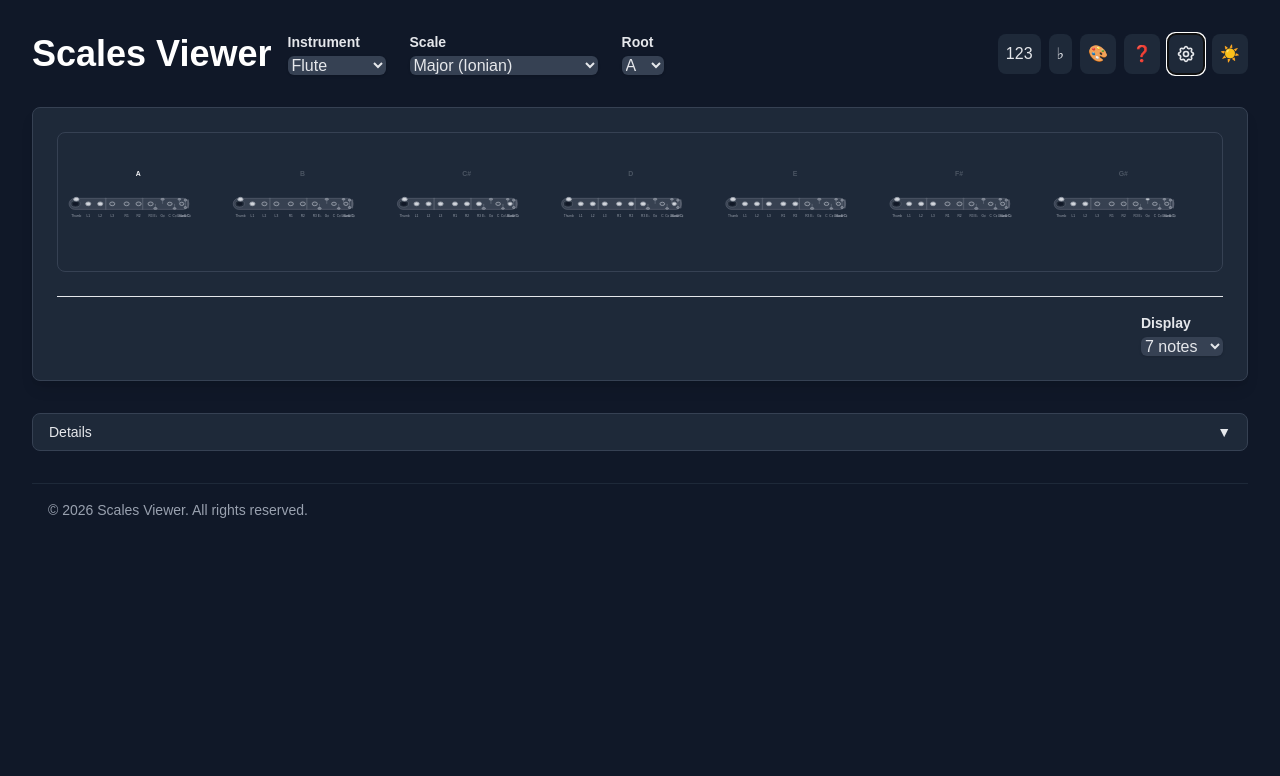
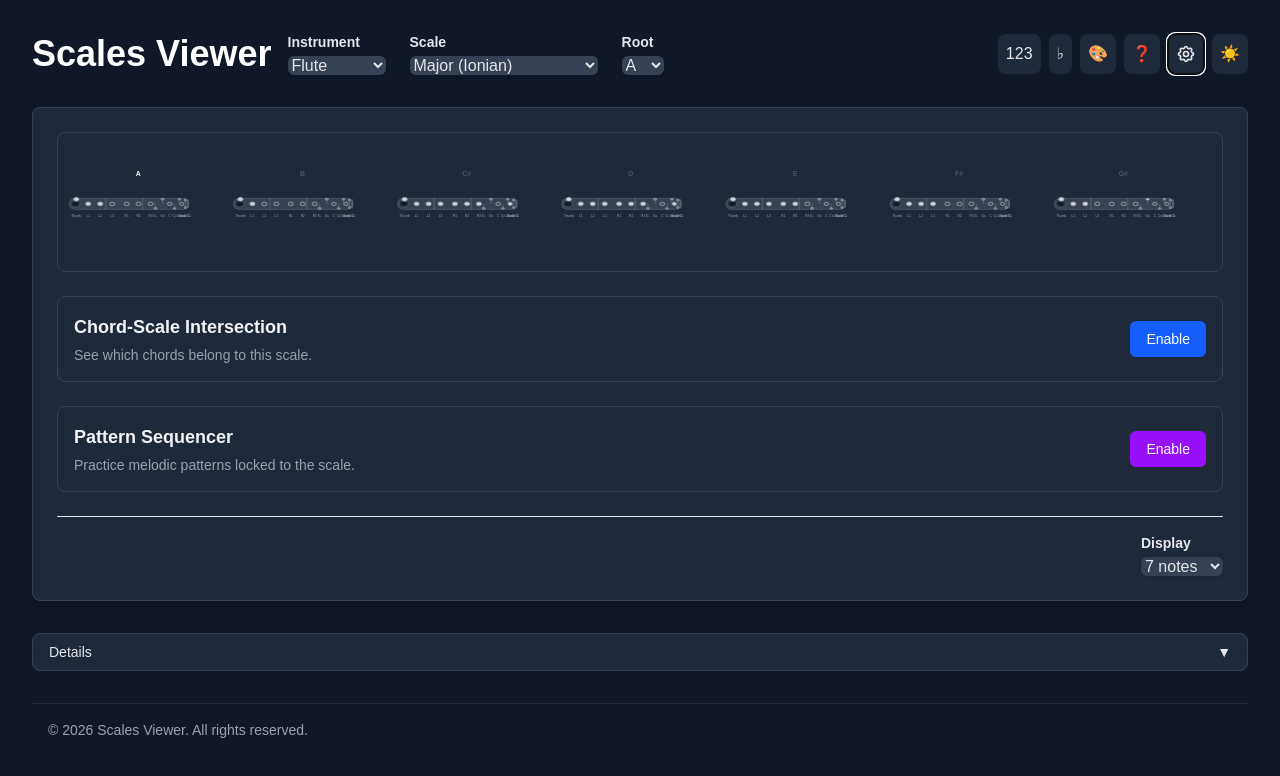
Before and after one commit to pelletierjy/ScalesViewer, a Next.js app: page /flute in a window 1280 px wide. Shown: the top 776 px of the page. Built offline with nearby package versions, Linux system fonts and the light colour scheme.

Commit message:
feat: expose ChordPanel and PatternPanel on all instruments
Add ChordPanel and PatternPanel to flute, harmonica, and kalimba pages
so chord-scale intersection and melodic pattern sequencer are accessible
across all instruments, not just guitar and piano.

Refs: rework flute view

```diff
--- a/src/app/flute/page.tsx
+++ b/src/app/flute/page.tsx
@@ -13,6 +13,8 @@ import { NoteWithOctave } from "@/lib/utils/note";
 import { usePlayNote } from "@/lib/hooks/usePlayNote";
 import { getConsecutiveScaleNotes } from "@/lib/utils/fluteUtils";
 import { FluteDiagram } from "./FluteDiagram";
+import ChordPanel from "@/components/ChordPanel/ChordPanel";
+import PatternPanel from "@/components/PatternPanel/PatternPanel";
 
 const NOTE_COUNT_OPTIONS = [1, 3, 5, 7, 12, 24];
 const DIAGRAM_WIDTH = 340;
@@ -84,6 +86,9 @@ export default function Flute() {
         </svg>
       </div>
 
+      <ChordPanel scale={scale} />
+      <PatternPanel scale={scale} />
+
       <div className="flex justify-end pt-4 border-t border-gray-200 dark:border-gray-700">
         <div className="flex flex-col gap-1">
           <label
--- a/src/app/harmonica/page.tsx
+++ b/src/app/harmonica/page.tsx
@@ -18,6 +18,8 @@ import {
   selectShowDegrees,
 } from "../../features/globalConfig/globalConfigSlice";
 import { Note, NoteWithOctave } from "@/lib/utils/note";
+import ChordPanel from "@/components/ChordPanel/ChordPanel";
+import PatternPanel from "@/components/PatternPanel/PatternPanel";
 
 // Common harmonica keys
 const HARMONICA_KEYS: Note[] = ["C", "G", "A", "D", "F", "Bb", "Eb"];
@@ -267,6 +269,10 @@ export default function Harmonica() {
           })}
         </svg>
       </div>
+
+      <ChordPanel scale={scale} />
+      <PatternPanel scale={scale} />
+
       <div className="flex justify-end mt-2">
         <div className="flex flex-col gap-1">
           <label
--- a/src/app/kalimba/page.tsx
+++ b/src/app/kalimba/page.tsx
@@ -15,6 +15,8 @@ import {
   selectShowDegrees,
 } from "../../features/globalConfig/globalConfigSlice";
 import { Note, NoteWithOctave } from "@/lib/utils/note";
+import ChordPanel from "@/components/ChordPanel/ChordPanel";
+import PatternPanel from "@/components/PatternPanel/PatternPanel";
 
 // Standard 17-key kalimba scaleRoot (from center outward)
 const KALIMBA_NOTES: Note[] = [
@@ -200,6 +202,9 @@ export default function Kalimba() {
           );
         })}
       </svg>
+
+      <ChordPanel scale={scale} />
+      <PatternPanel scale={scale} />
     </div>
   );
 }
```
